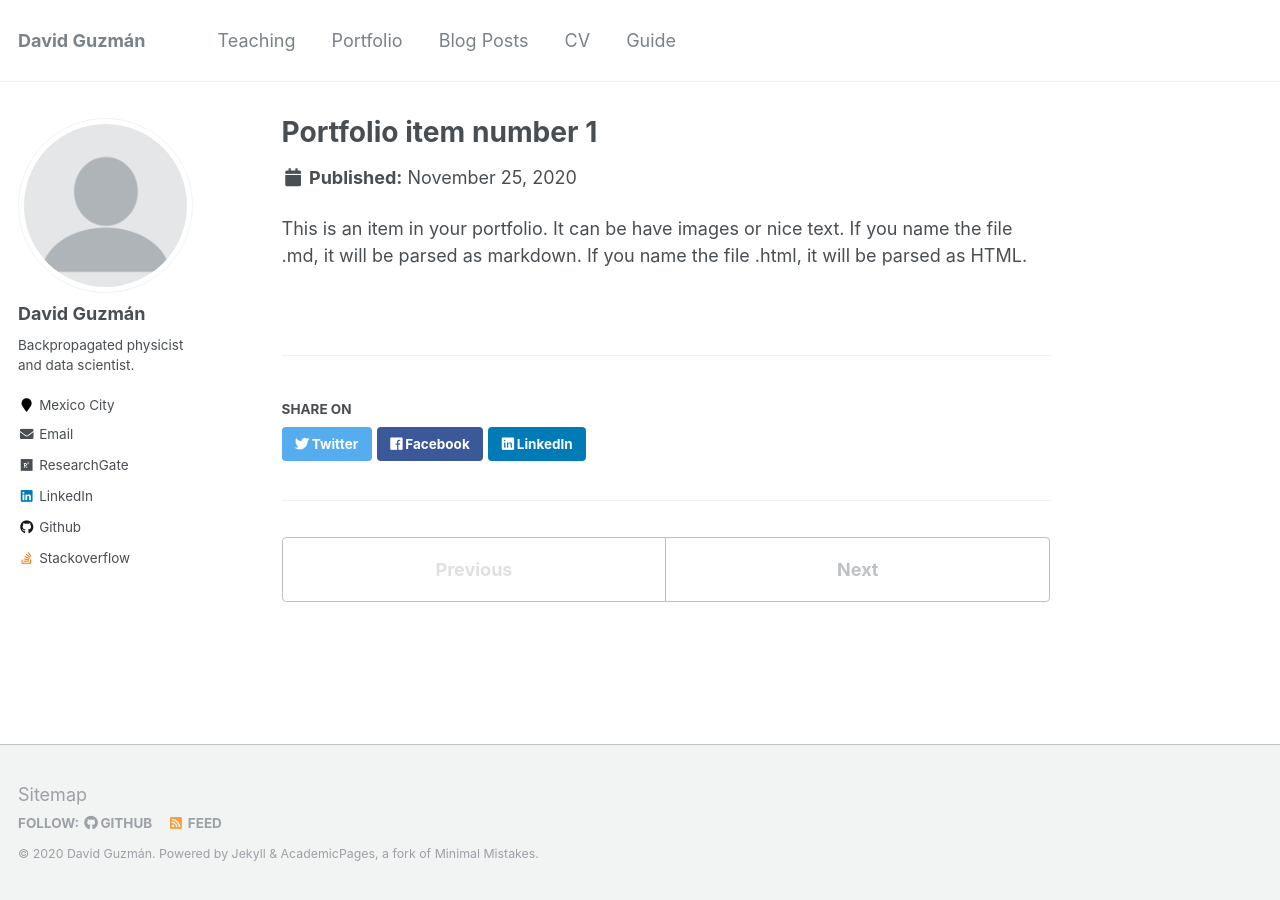
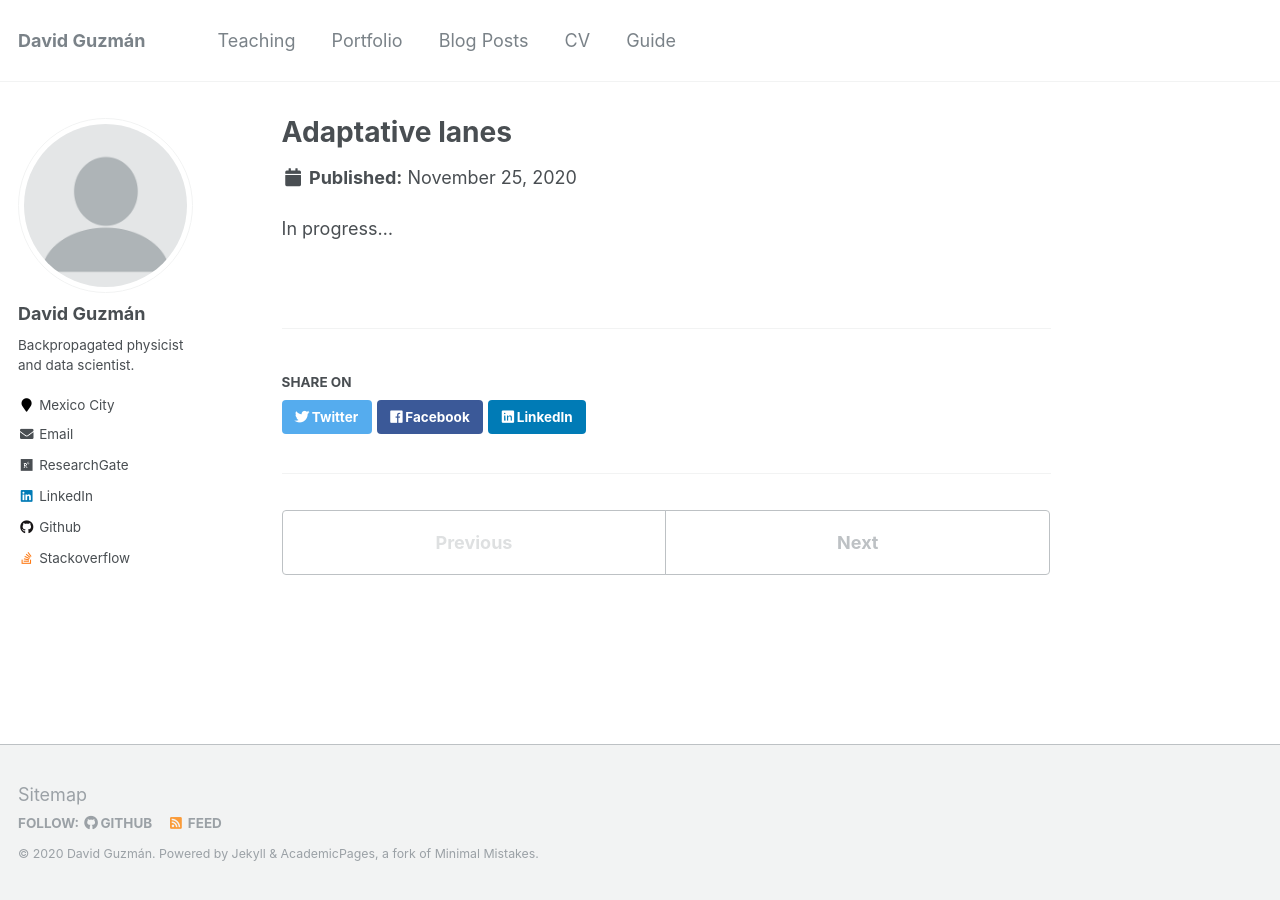
Before and after one commit to davidguzmanr/davidguzmanr.github.io, a Jekyll site: the page built from _portfolio/portfolio-1.md, in a window 1280 px wide. Built offline with Jekyll 4.4.1, drawn with Linux system fonts in a browser that asks for light colours.

Commit message:
Edit portfolio

```diff
--- a/_portfolio/portfolio-1.md
+++ b/_portfolio/portfolio-1.md
@@ -1,7 +1,7 @@
 ---
-title: "Portfolio item number 1"
-excerpt: "Short description of portfolio item number 1<br/><img src='/images/500x300.png'>"
+title: "Adaptative lanes"
+excerpt: "Adaptative lanes <br/><img src='/images/lanes.gif' style='width:500px;height:300px;'>"
 collection: portfolio
 ---
 
-This is an item in your portfolio. It can be have images or nice text. If you name the file .md, it will be parsed as markdown. If you name the file .html, it will be parsed as HTML.
+In progress...
```
Also changed, not shown: 11 other files.
